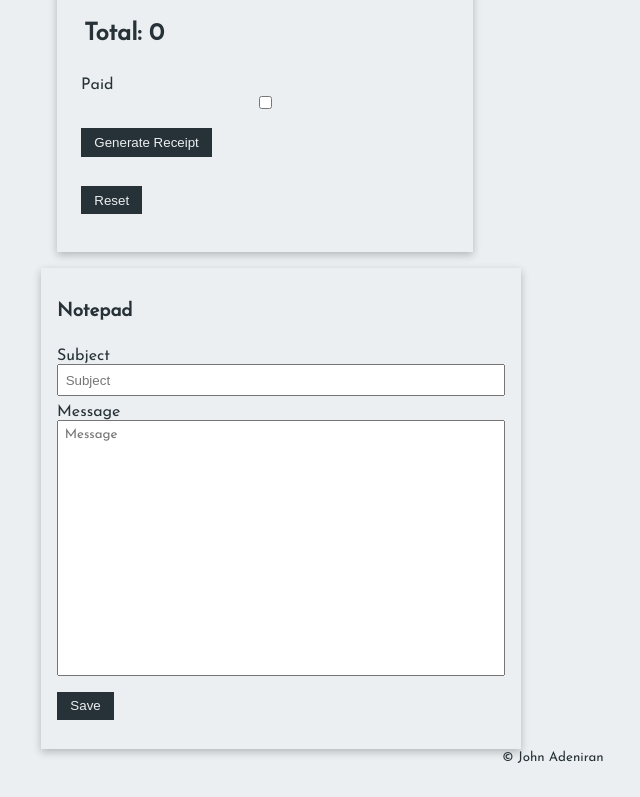
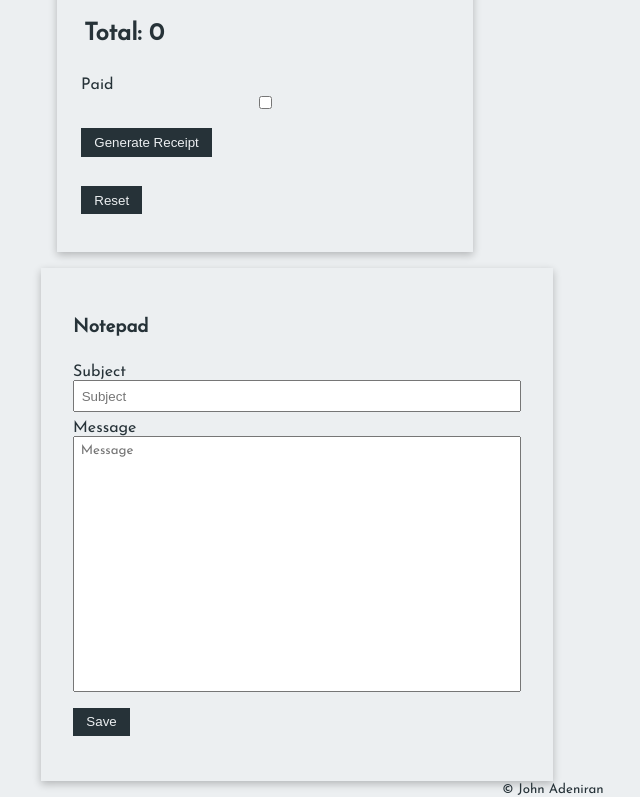
Before and after one commit to adeniranjohn/react-admin, a React (Create React App) app: page /dashboard in a window 1280 px wide. Shown: the part 2069-2866 px from the top of the page, without its empty margins (87-727 px from the left). Before the commit the page ends 2834 px from the top, so only its background shows below. Built offline with nearby package versions, Linux system fonts and the light colour scheme.

Commit message:
Created Note Layout Reset note inputs after submitting

```diff
--- a/src/components/Calendar.js
+++ b/src/components/Calendar.js
@@ -6,6 +6,8 @@ const Calendar = () => {
             eventDate: '',
             eventMessage: ''
         })
+
+
     return (
         <section className="calendar">
     <h4>Create Event</h4>
--- a/src/components/Invoice.js
+++ b/src/components/Invoice.js
@@ -25,6 +25,7 @@ const Invoice = () => {
   const invoiceHandler = (e) => {
     e.preventDefault();
     console.log(invoice);
+    e.target.reset();
   };
 
   return (
--- a/src/components/Notepad.js
+++ b/src/components/Notepad.js
@@ -5,24 +5,23 @@ import Note from './Note';
 
 const Notepad = () => {
 
-    const uniqueId = uuid();
+
     const [ note, setNote ] = useState({
-        subject: "",
-        message: "",
-        id: ""
+      subject: "",
+      message: "",
+
     })
 
     const [ notes, setNotes ] = useState([])
     const notepadHandler = (e) => {
         e.preventDefault();
-        note.id = uniqueId;
-        setNotes((n) => [...n, note]);
-
+        setNotes(() => [...notes, note]);
+        e.target.reset();
     }
 
 
-    const editNoteHandler = () => {
-
+    const editNoteHandler = (note) => {
+      console.log(note);
     }
 
     return (
@@ -56,8 +55,8 @@ const Notepad = () => {
 
             <button type="submit">Save</button>
           </form>
-          {notes && notes.map(theNote =>
-              <Note key={note.id} note={theNote} editNote={editNoteHandler} />
+          {notes && notes.map((theNote, id) =>
+              <Note key={id} note={theNote} editNote={()=>editNoteHandler(note)} />
               )}
         </section>
 
--- a/src/styles/Notepad.scss
+++ b/src/styles/Notepad.scss
@@ -1,5 +1,5 @@
 section.notepad {
-    padding: 0;
+    padding: 1rem;
     margin: 0;
     box-shadow: rgba(0, 0, 0, 0.24) 0 0.2em 0.5em;
     width: 30rem;
```
